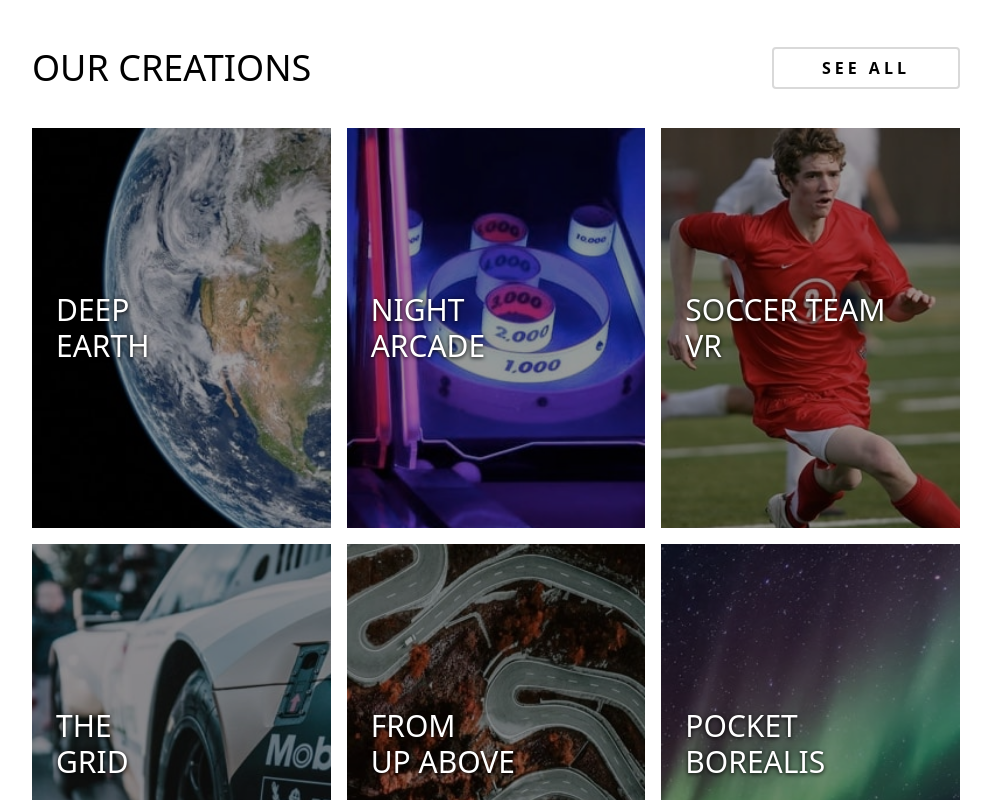
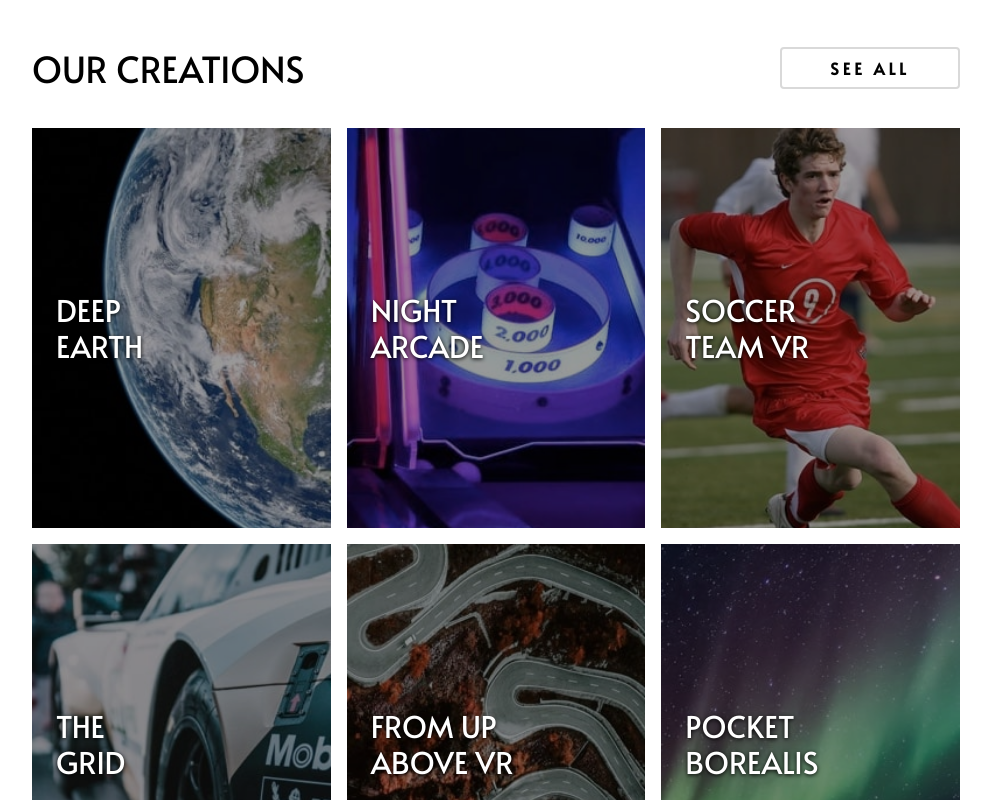
Before and after one commit to Caminaur/Loopstudios-landing-page, a React (Vite) app: page / in a window 1280 px wide. Shown: the part 1560-2360 px from the top of the page, without its empty margins (144-1135 px from the left). Built offline with nearby package versions, Linux system fonts and the light colour scheme.

Commit message:
Some Fixes

```diff
--- a/src/assets/imageData.jsx
+++ b/src/assets/imageData.jsx
@@ -36,8 +36,8 @@ export const images = [
     desktop: nightArcadeDesktop,
   },
   {
-    title1: "Soccer Team",
-    title2: "VR",
+    title1: "Soccer",
+    title2: "Team VR",
     mobile: soccerTeamVR,
     desktop: soccerTeamVRDesktop,
   },
@@ -48,8 +48,8 @@ export const images = [
     desktop: theGridDesktop,
   },
   {
-    title1: "From",
-    title2: "Up Above",
+    title1: "From Up",
+    title2: "Above VR",
     mobile: fromUp,
     desktop: fromUpDesktop,
   },
--- a/src/index.css
+++ b/src/index.css
@@ -1,25 +1,25 @@
+@import url("https://fonts.googleapis.com/css2?family=Alata&family=Josefin+Sans:ital,wght@0,100..700;1,100..700&display=swap");
 @import "tailwindcss";
 
 @theme {
-  /* Layout Breakpoints */
   --breakpoint-mobile: 375px;
   --breakpoint-desktop: 1440px;
 
-  /* Primary Colors */
   --color-primary-white: hsl(0, 0%, 100%);
   --color-primary-black: hsl(0, 0%, 0%);
   --color-primary-grey-200: hsl(0, 0%, 85%);
 
-  /* Typography */
   --font-size-body: 15px;
 
-  /* Font Families */
   --font-alata: "Alata", sans-serif;
   --font-josefin-sans: "Josefin Sans", sans-serif;
 
-  /* Font Weights */
   --font-weight-regular: 400; /* Alata */
   --font-weight-light: 300; /* Josefin Sans */
+}
+
+* {
+  font-family: var(--font-alata);
 }
 #root {
   width: 100vw;
```
